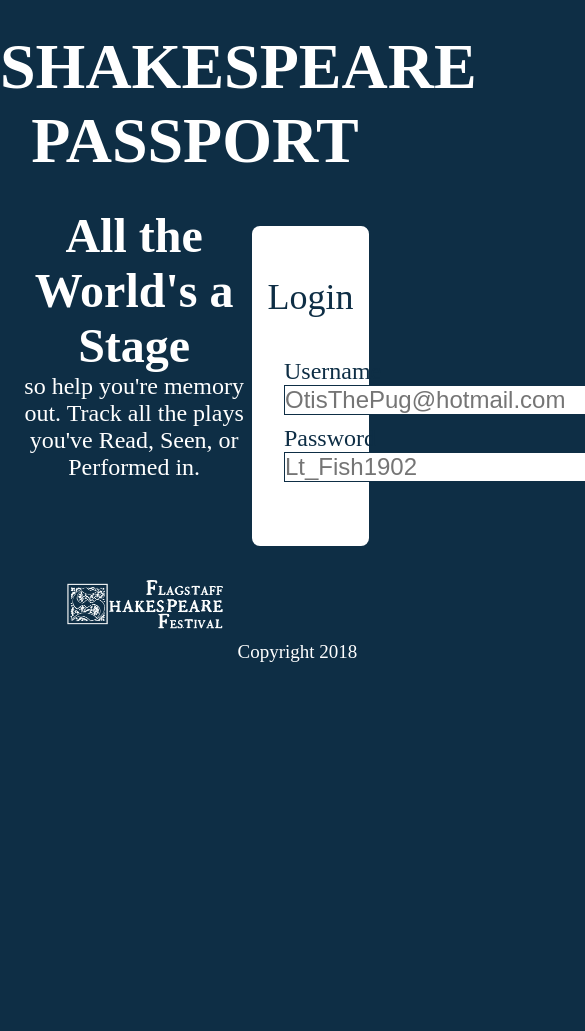
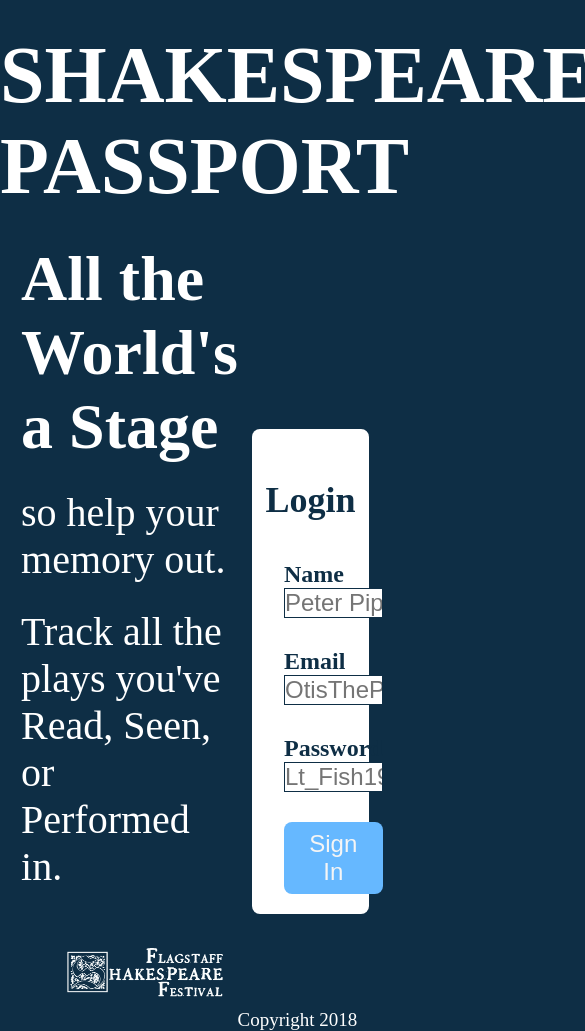
Before and after one commit to BlitzDampfwalze/shakespeare-passport-node-capstone, a website: page public/index.html in a window 390 px wide. Shown: the top 1031 px of the page, 585 px wide, since content can reach past the window. Before the commit the page ends 844 px from the top, so only its background shows below. Drawn offline with Linux system fonts and the light colour scheme; a web font is replaced by a local one.

Commit message:
Styling and Homepage changes - added name, more responsive form, creating for Signup instead of login

```diff
--- a/public/index.html
+++ b/public/index.html
@@ -18,19 +18,25 @@
         <div id="form-container">
             <section id="form-text">
                 <h3>All the World's a Stage</h3>
-                <p>so help you're memory out. Track all the plays you've Read, Seen, or Performed in.</p>
+                <p>so help your memory out.</p>
+                <p>Track all the plays you've Read, Seen, or Performed in.</p>
             </section>
             <form action="#">
                 <legend>Login</legend>
                 <fieldset>
                     <p>
-                        <label for="username">Username</label>
+                        <label for="name">Name</label>
+                        <input type="name" id="password" placeholder="Peter Piper">
+                    </p>
+                    <p>
+                        <label for="username">Email</label>
                         <input type="email" id="username" placeholder="OtisThePug@hotmail.com">
                     </p>
                     <p>
                         <label for="password">Password</label>
                         <input type="email" id="password" placeholder="Lt_Fish1902">
                     </p>
+                    <button type="submit" class="submit-button">Sign In</button>
                 </fieldset>
             </form>
         </div>
--- a/public/style.css
+++ b/public/style.css
@@ -18,7 +18,7 @@ body {
 h1 {
     font-family: 'Caudex';
     text-transform: uppercase;
-    font-size: 4rem;
+    font-size: 5rem;
 }
 
 header {
@@ -27,26 +27,34 @@ header {
 
 #form-container {
     width: 100%;
+    max-width: 1080px;
+    margin: 0 auto;
 }
 
 #form-text {
     display: inline-block;
-    font-size: 24px;
+    font-size: 40px;
     width: 58%;
+    text-align: left;
+    padding: 0 20px 0 0;
+}
+
+#form-text p {
+    margin-top: 25px;
 }
 
 h3 {
-    font-size: 3rem;
+    font-size: 4rem;
 }
 
 form {
+    font-weight: 600;
     display: inline-block;
     margin: 0 auto;
     background-color: #FFFF;
     color: #0E2E45;
     width: 30%;
     max-width: 500px;
-    height: 20rem;
     border-radius: 8px;
     font-size: 24px;
     padding: 20px 0;
@@ -64,12 +72,21 @@ fieldset {
 }
 
 fieldset p {
-    margin: 10px auto;
+    margin: 10px auto 30px;
     text-align: left;
 }
 
 input {
     border: #0E2E45 1px solid;
+    width: 100%;
+}
+
+.submit-button {
+    background-color: #66b8ff;
+    padding: 8px 18px;
+    border-radius: 8px;
+    color: whitesmoke;
+    width: 100%;
 }
 
 #flag-shakes-logo {
```
